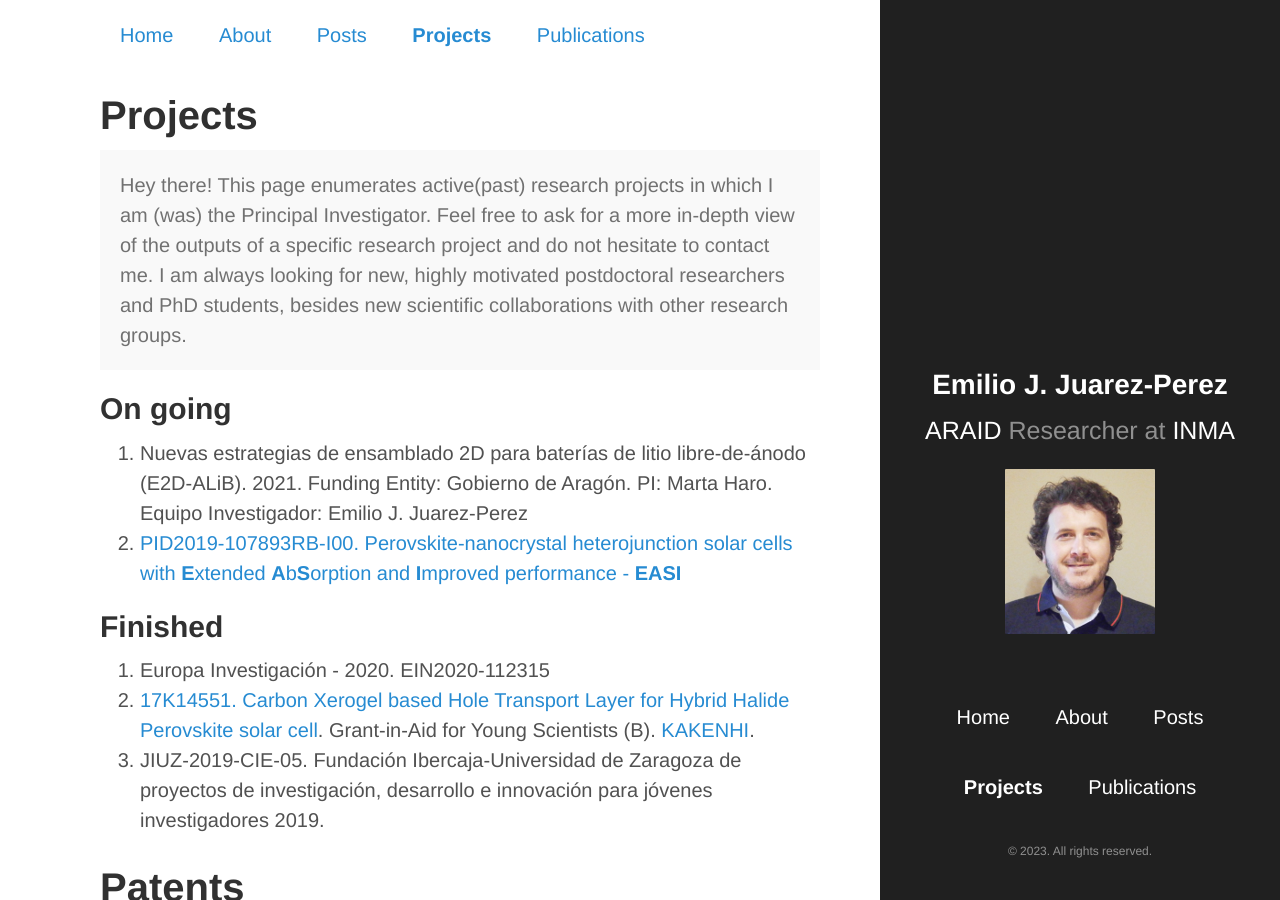
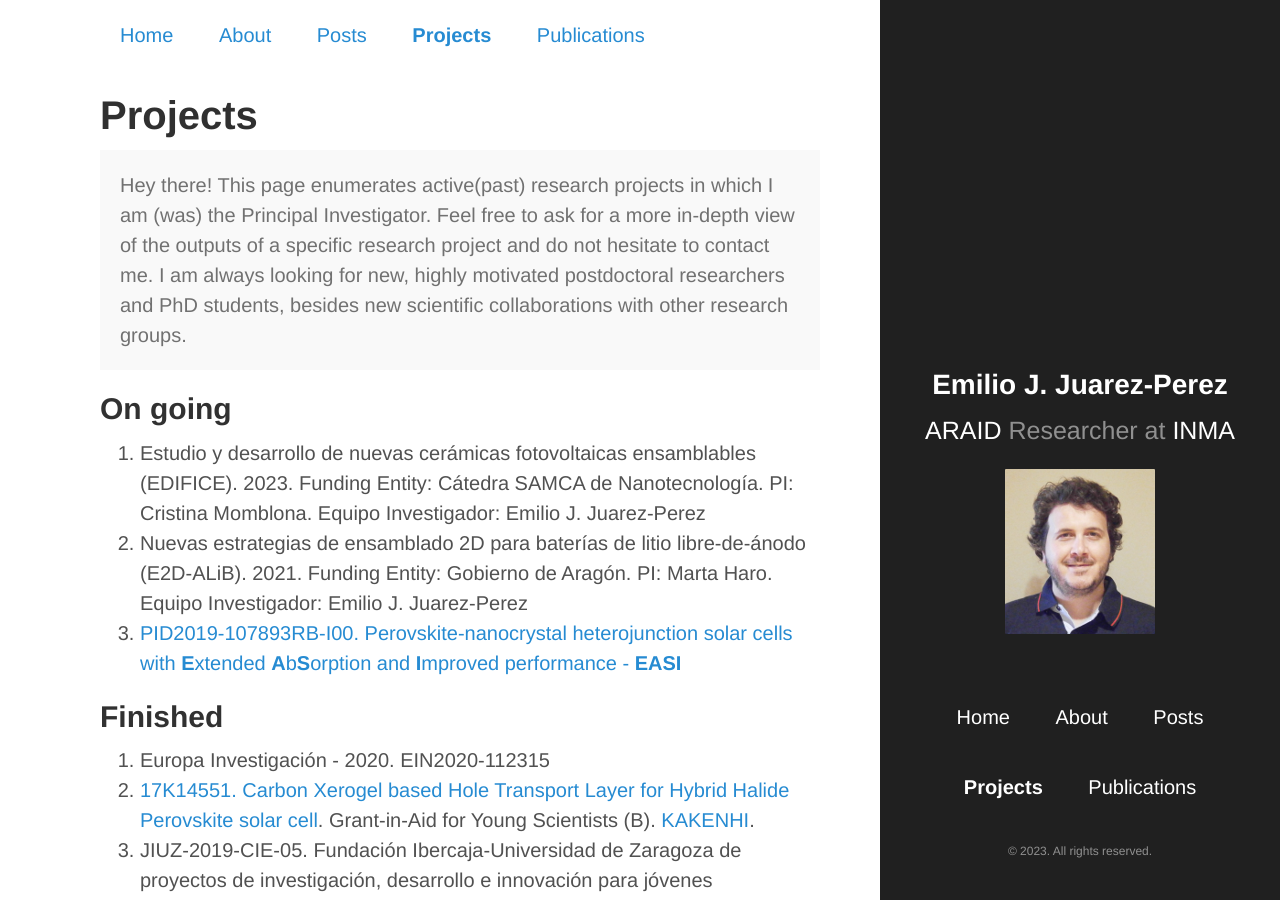
Before and after one commit to ejjpweb/ejjpweb.github.io, a Jekyll site: the page built from Projects.md, in a window 1280 px wide and 900 px high. Built offline with Jekyll 4.4.1, drawn with Linux system fonts in a browser that asks for light colours.

Commit message:
EDIFICE project addded

```diff
--- a/Projects.md
+++ b/Projects.md
@@ -10,8 +10,9 @@ title: Projects
 
 ## On going
 
-1. Nuevas estrategias de ensamblado 2D para baterías de litio libre-de-ánodo (E2D-ALiB). 2021. Funding Entity: Gobierno de Aragón. PI: Marta Haro. Equipo Investigador: Emilio J. Juarez-Perez
-2. [PID2019-107893RB-I00.  Perovskite-nanocrystal heterojunction solar cells with **E**xtended **A**b**S**orption and **I**mproved performance - **EASI**](https://easi.unizar.es)
+1. Estudio y desarrollo de nuevas cerámicas fotovoltaicas ensamblables (EDIFICE). 2023. Funding Entity: Cátedra SAMCA de Nanotecnología. PI: Cristina Momblona. Equipo Investigador: Emilio J. Juarez-Perez
+2. Nuevas estrategias de ensamblado 2D para baterías de litio libre-de-ánodo (E2D-ALiB). 2021. Funding Entity: Gobierno de Aragón. PI: Marta Haro. Equipo Investigador: Emilio J. Juarez-Perez
+3. [PID2019-107893RB-I00.  Perovskite-nanocrystal heterojunction solar cells with **E**xtended **A**b**S**orption and **I**mproved performance - **EASI**](https://easi.unizar.es)
 
 
 ## Finished
```
